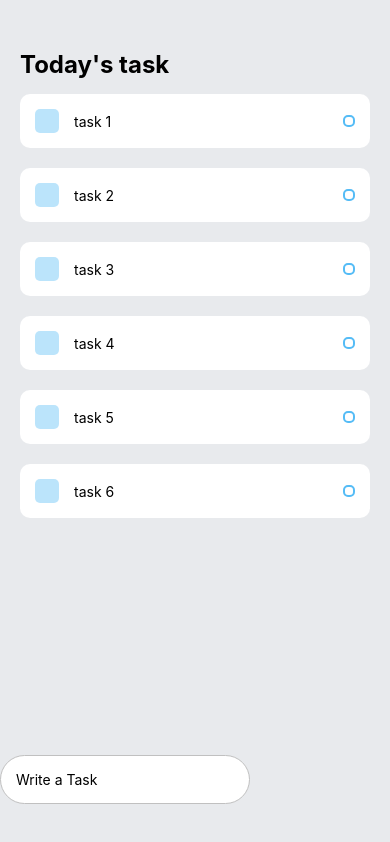
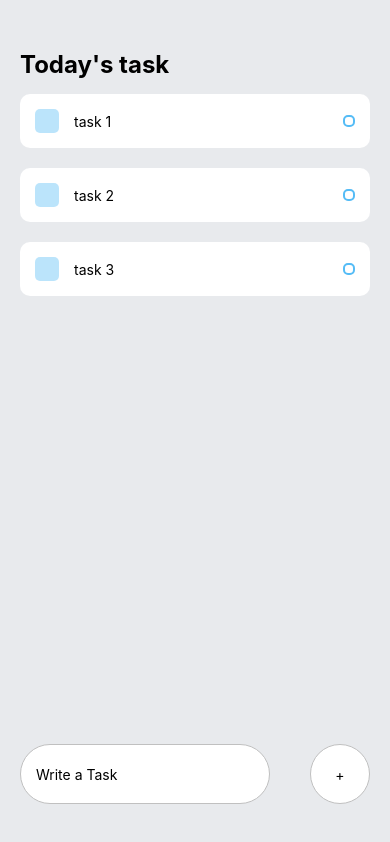
Before and after one commit to niemet0502/react-native-todo, a React Native app: screen / in a window 390 px wide. Built offline with nearby package versions, Linux system fonts and the light colour scheme.

Commit message:
main :: displayed button to add a new task

```diff
--- a/App.js
+++ b/App.js
@@ -17,9 +17,6 @@ export default function App() {
           <Task text='task 1'/>
           <Task text='task 2'/>
           <Task text='task 3'/>
-          <Task text='task 4'/>
-          <Task text='task 5'/>
-          <Task text='task 6'/>
         </View>
       </View>
 
@@ -31,7 +28,7 @@ export default function App() {
 
         <TouchableOpacity>
           <View style={styles.addWrapper}>
-            <Text style={styles.addText}></Text>
+            <Text style={styles.addText}>+</Text>
           </View>
         </TouchableOpacity>
       </KeyboardAvoidingView>
@@ -59,7 +56,7 @@ const styles = StyleSheet.create({
     bottom: 40,
     width: '100%',
     flexDirection: 'row',
-    justifyContent: 'space-between'
+    justifyContent: 'space-around'
   },
   input: {
     paddingVertical: 15,
@@ -68,7 +65,17 @@ const styles = StyleSheet.create({
     backgroundColor: '#FFF',
     borderRadius: 60,
     borderColor: '#C0C0C0',
+    borderWidth: 1,
     width: 250,
-    borderWidth: 1
+  },
+  addWrapper: {
+    height: 60,
+    width: 60,
+    backgroundColor: 'white',
+    borderRadius: 60,
+    justifyContent: 'center',
+    alignItems: 'center',
+    borderColor: '#C0C0C0',
+    borderWidth: 1,
   }
 });
```
